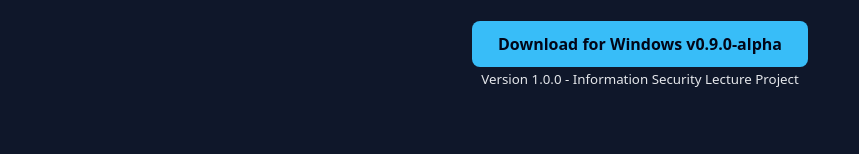
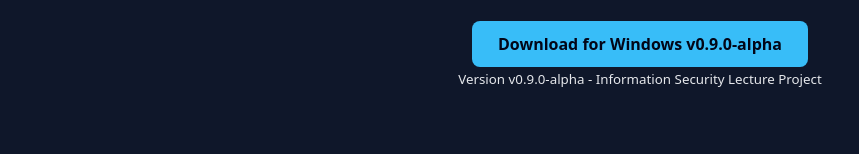
Before and after one commit to eru-passwordmanager/erupass-website, a React (Vite) app: page / in a window 1280 px wide. Shown: the part 1675-1829 px from the top of the page, without its empty margins (0-859 px from the left). Built offline with nearby package versions, Linux system fonts and the light colour scheme.

Commit message:
v0.9.0-alpha

```diff
--- a/src/components/Download.jsx
+++ b/src/components/Download.jsx
@@ -11,7 +11,7 @@ function Download(params) {
                 Download for Windows v0.9.0-alpha
             </a>
             <div>
-                <small>Version 1.0.0 - Information Security Lecture Project</small>
+                <small>Version v0.9.0-alpha - Information Security Lecture Project</small>
             </div>
         </section>
     )
```
